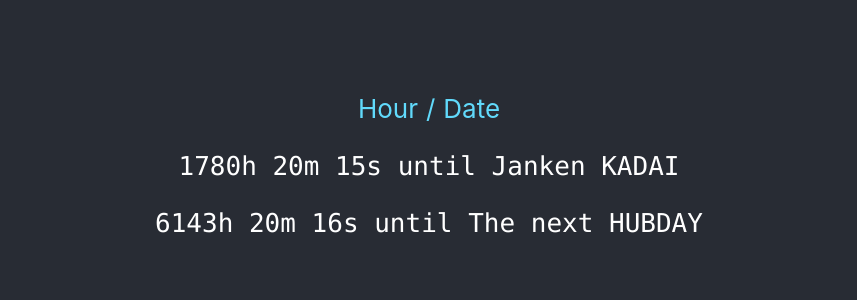
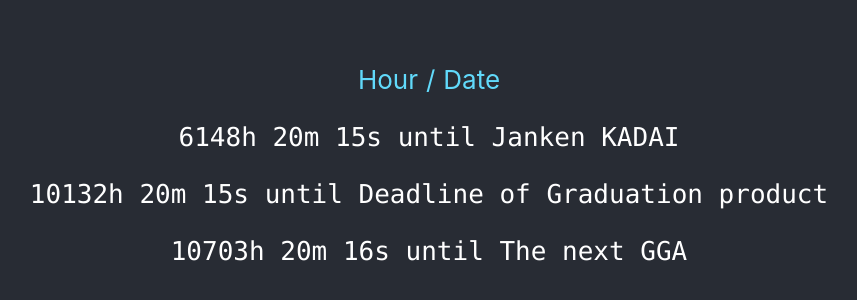
Before and after one commit to taroosg/gga_timer, a React (Create React App) app: page / in a window 1280 px wide. Shown: the part 222-522 px from the top of the page, without its empty margins (211-1068 px from the left). Built offline with nearby package versions, Linux system fonts and the light colour scheme.

Commit message:
update date

```diff
--- a/src/App.jsx
+++ b/src/App.jsx
@@ -49,6 +49,10 @@ const App = () => {
                   />
               }
               <Counter
+                event={events.submit[0]}
+                countType={countType}
+              />
+              <Counter
                 event={events.hubday[0]}
                 countType={countType}
               />
--- a/src/data/events.json
+++ b/src/data/events.json
@@ -2,55 +2,55 @@
   "kadai": [
     {
       "name": "Janken KADAI",
-      "datetime": "2020-05-14T23:59:59+09:00"
+      "datetime": "2020-11-12T23:59:59+09:00"
     },
     {
       "name": "Localstorage KADAI",
-      "datetime": "2020-05-21T23:59:59+09:00"
+      "datetime": "2020-11-19T23:59:59+09:00"
     },
     {
       "name": "Firebase KADAI",
-      "datetime": "2020-06-04T23:59:59+09:00"
+      "datetime": "2020-11-26T23:59:59+09:00"
     },
     {
       "name": "API KADAI",
-      "datetime": "2020-06-11T23:59:59+09:00"
+      "datetime": "2020-12-10T23:59:59+09:00"
     },
     {
       "name": "PHP01 KADAI",
-      "datetime": "2020-06-18T23:59:59+09:00"
+      "datetime": "2020-12-17T23:59:59+09:00"
     },
     {
       "name": "PHP02 KADAI",
-      "datetime": "2020-06-25T23:59:59+09:00"
+      "datetime": "2020-12-24T23:59:59+09:00"
     },
     {
       "name": "PHP03 KADAI",
-      "datetime": "2020-07-02T23:59:59+09:00"
+      "datetime": "2021-01-07T23:59:59+09:00"
     },
     {
       "name": "PHP04 KADAI",
-      "datetime": "2020-07-09T23:59:59+09:00"
+      "datetime": "2021-01-14T23:59:59+09:00"
     },
     {
       "name": "PHP05 KADAI",
-      "datetime": "2020-07-16T23:59:59+09:00"
+      "datetime": "2021-01-21T23:59:59+09:00"
     },
     {
       "name": "PHP06 KADAI",
-      "datetime": "2020-07-23T23:59:59+09:00"
+      "datetime": "2021-02-04T23:59:59+09:00"
     }
   ],
   "submit": [
     {
       "name": "Deadline of Graduation product",
-      "datetime": "2020-10-27T23:59:59+09:00"
+      "datetime": "2021-04-27T23:59:59+09:00"
     }
   ],
   "hubday": [
     {
-      "name": "The next HUBDAY",
-      "datetime": "2020-11-12T19:00:00+09:00"
+      "name": "The next GGA",
+      "datetime": "2021-05-21T19:00:00+09:00"
     }
   ]
 }
```
